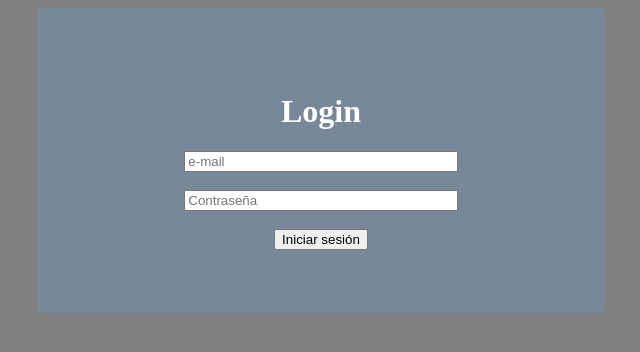
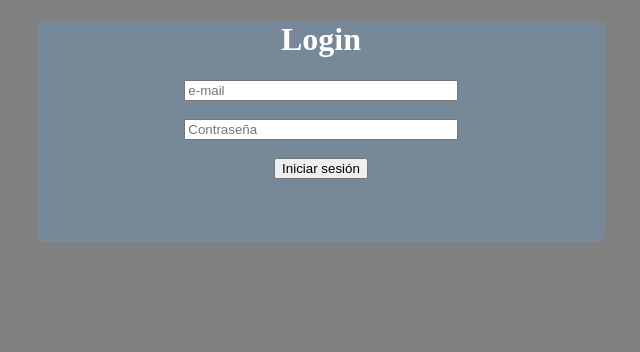
Before and after one commit to OscarFrancoPerez/dw_servidor, a PHP site: page /login.html in a window 1280 px wide. Shown: the top 352 px of the page, without its empty margins (319-959 px from the left). Run offline with PHP 8.4, Linux system fonts and the light colour scheme.

Commit message:
Updated files

```diff
--- a/sprint3sesiones/www/mysite/css/login.css
+++ b/sprint3sesiones/www/mysite/css/login.css
@@ -25,7 +25,8 @@ form input[type=submit] {
 }
 
 div{
-	padding: 5%;
+	padding: 0% 5% 5% 5%;
+	margin-top: 25%;
 	margin: auto;
 	width: 35%;
 	height: 35%;
```
